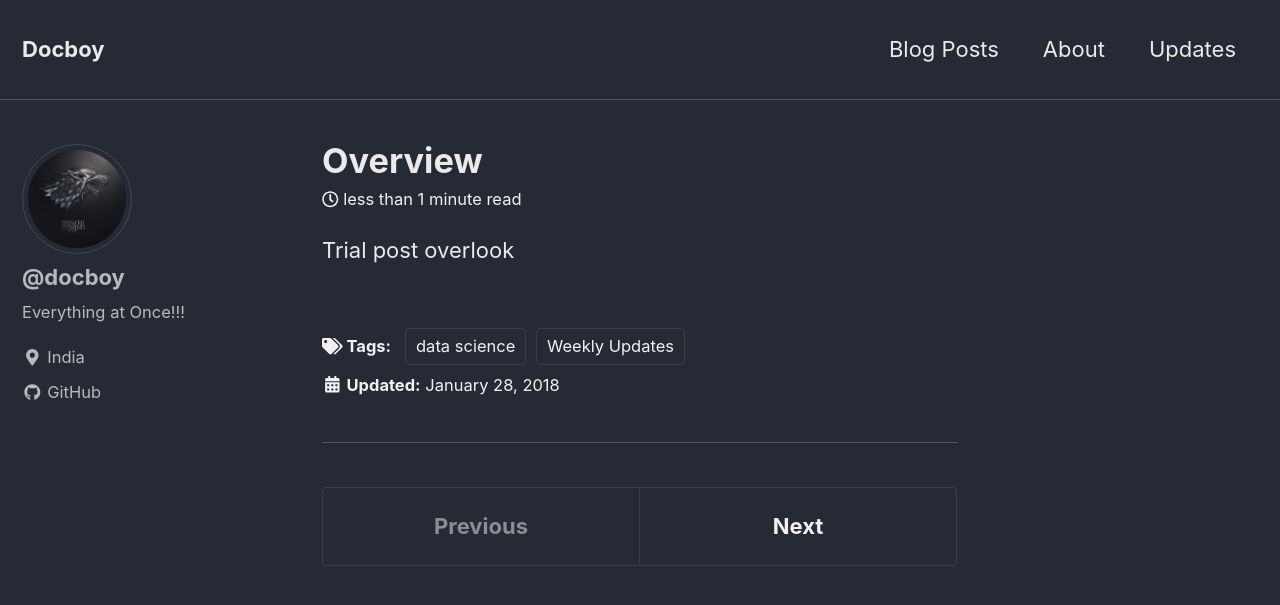
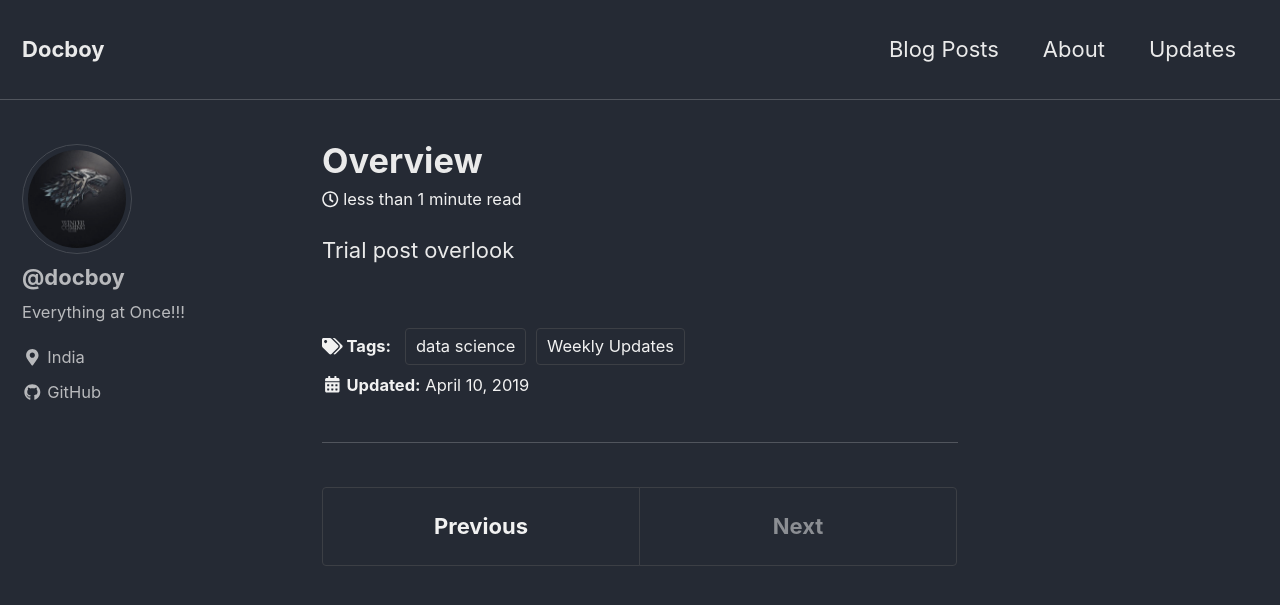
Before and after one commit to atdocboy/atdocboy.github.io, a Jekyll site: the page built from _posts/2019-04-10-Overview-trial.md, in a window 1280 px wide and 900 px high. Shown: the top 605 px of the window. Built offline with Jekyll 4.4.1, drawn with Linux system fonts in a browser that asks for light colours; nearby versions of some CDN libraries.

Commit message:
changed overview.md

```diff
--- a/_posts/2019-04-10-Overview-trial.md
+++ b/_posts/2019-04-10-Overview-trial.md
@@ -1,7 +1,7 @@
 ---
 title: Overview
 date:
-  'Sun Jan 28 2018 05:30:00 GMT+0530 (India Standard Time)': null
+  'Wed April 10 2019 05:30:00 GMT+0530 (India Standard Time)': null
 tags:
   - Weekly Updates
   - data science
```
